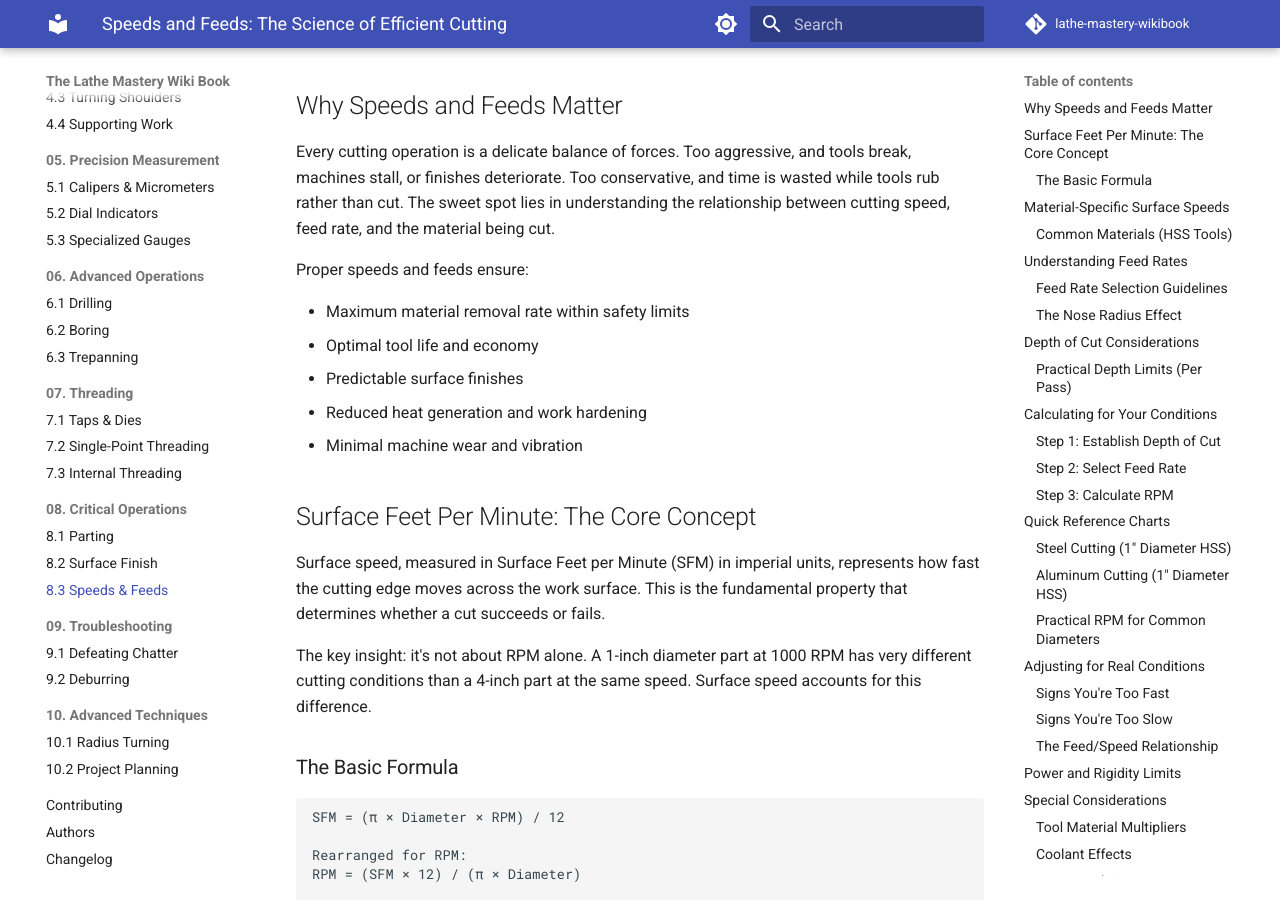
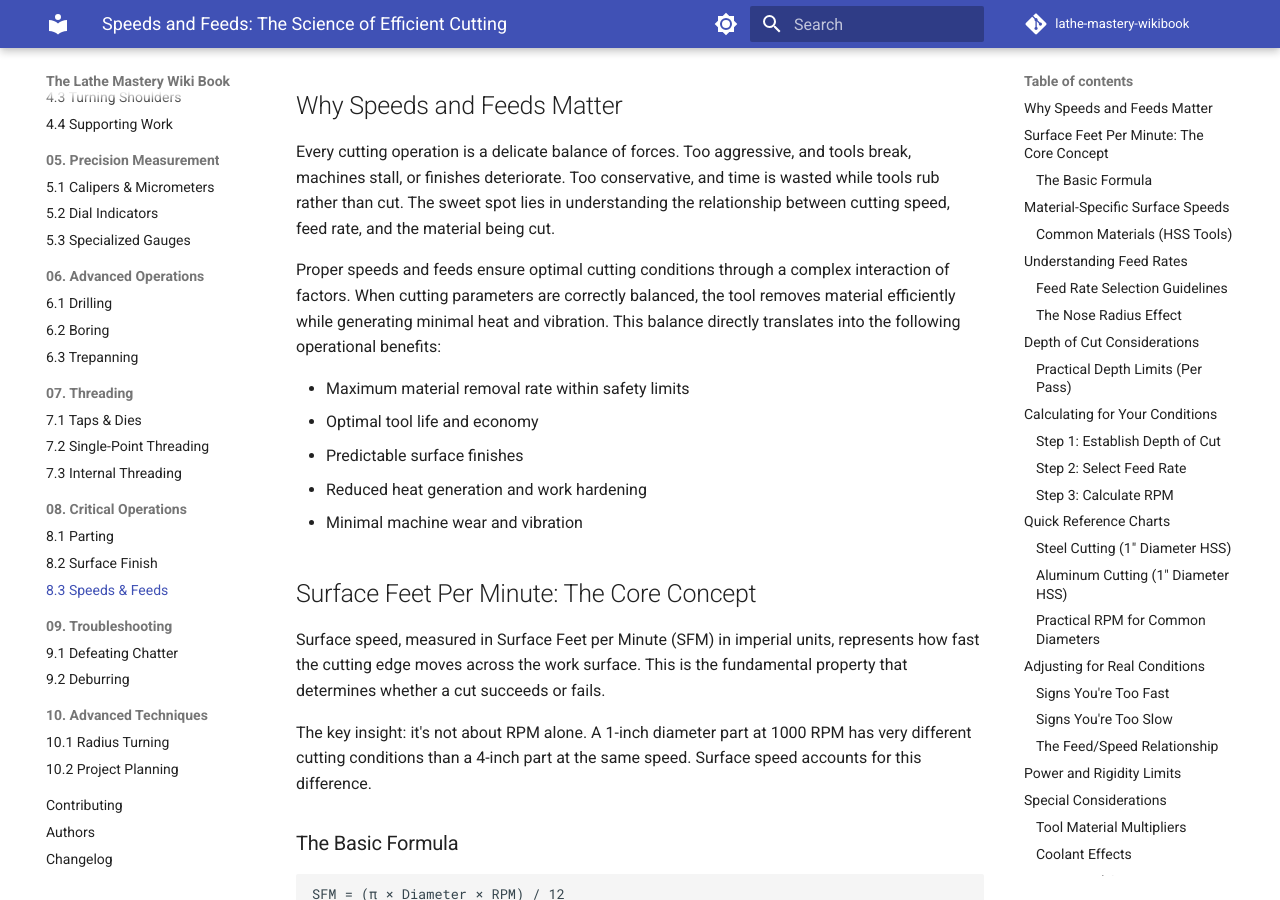
Before and after one commit to JoNilsson/lathe-mastery-wikibook, an MkDocs documentation site: the page built from docs/08-critical-operations/03-speeds-and-feeds.md, in a window 1280 px wide and 900 px high, scrolled down 356 px. Built offline with MkDocs 1.6.1 and Material for MkDocs 9.7.7, drawn with Linux system fonts in a browser that asks for light colours; comment, search, counter and statistics services are not loaded.

Commit message:
update critical operations
- added more context about proper speed benefits

```diff
--- a/docs/08-critical-operations/03-speeds-and-feeds.md
+++ b/docs/08-critical-operations/03-speeds-and-feeds.md
@@ -23,7 +23,10 @@ and time is wasted while tools rub rather than cut. The sweet spot lies
 in understanding the relationship between cutting speed, feed rate, and
 the material being cut.
 
-Proper speeds and feeds ensure:
+Proper speeds and feeds ensure optimal cutting conditions through a complex
+interaction of factors. When cutting parameters are correctly balanced, the
+tool removes material efficiently while generating minimal heat and vibration.
+This balance directly translates into the following operational benefits:
 
 - Maximum material removal rate within safety limits
 - Optimal tool life and economy
```
